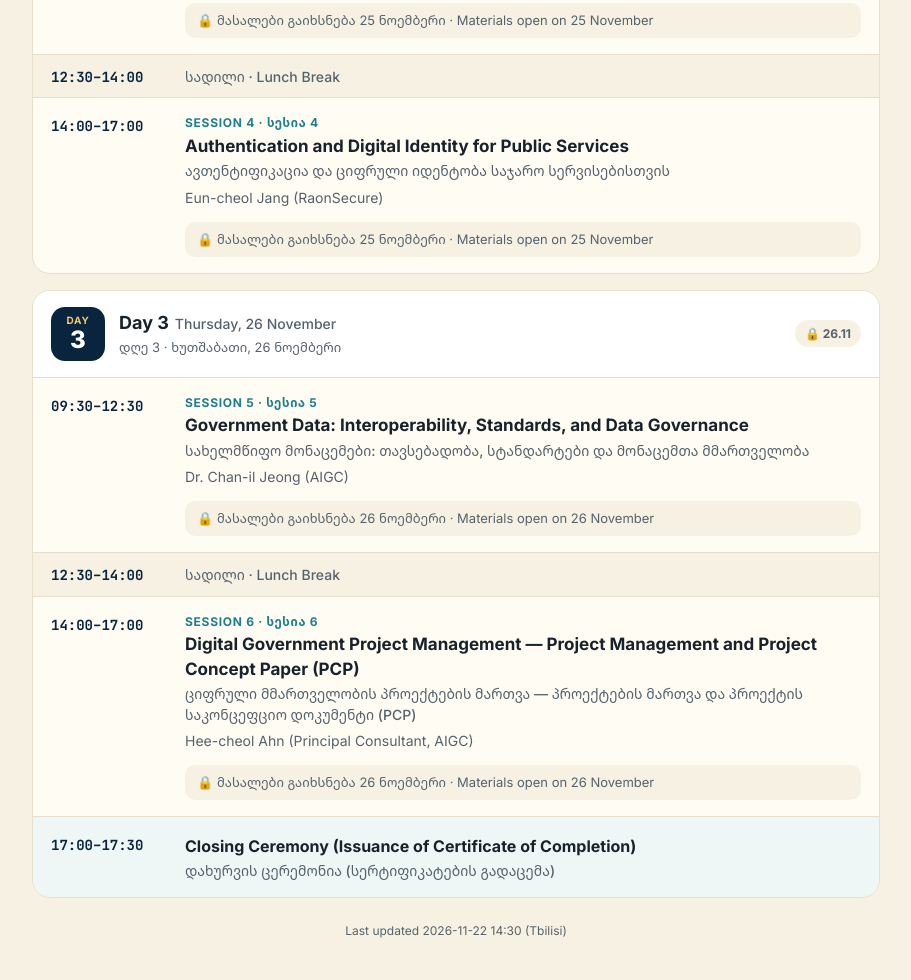
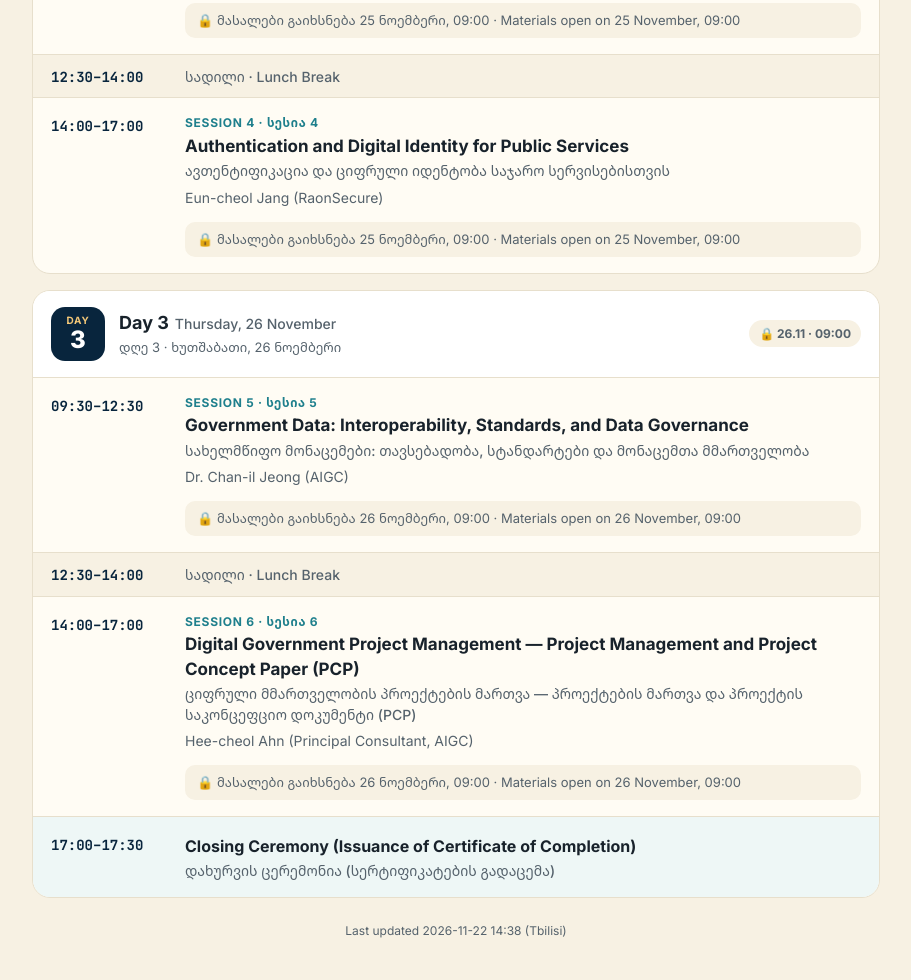
Before and after one commit to chandlrp/dgcc, a plain HTML site: page index.html in a window 1280 px wide. Shown: the part 1201-2181 px from the top of the page, without its empty margins (184-1095 px from the left). Drawn offline with Linux system fonts and the light colour scheme.

Commit message:
Update materials (2026-11-22 14:38 Tbilisi)

```diff
--- a/files.json
+++ b/files.json
@@ -1,5 +1,5 @@
 {
- "updated": "2026-11-22 14:30",
+ "updated": "2026-11-22 14:38",
  "files": [
   {
    "dir": "D1_S1",
@@ -21,7 +21,7 @@
   },
   {
    "dir": "D2_S4",
-   "name": "Session 4. Authentication and Digital Identity for Public Service.pdf",
+   "name": "Session 4. Authentication and Digital Identity for Public Services.pdf",
    "size": 5838838,
    "v": "ec77096a59"
   },
@@ -33,7 +33,7 @@
   },
   {
    "dir": "D3_S6",
-   "name": "Session 6. Digital Government Project Management Training Course_Project Managment and PCP.pdf",
+   "name": "Session 6. Digital Government Project Management Training Course_Project Management and PCP.pdf",
    "size": 4325409,
    "v": "f28b4b21e5"
   }
--- a/index.html
+++ b/index.html
@@ -143,17 +143,20 @@ footer{font-size:12px; color:var(--ink2); padding:8px 0 40px; text-align:center}
  * 조지아어 문구는 초벌 → 현지 검토 필요.
  * ===================================================================== */
 const TZ = '+04:00';
-let DAYS = [];   // schedule.json에서 읽음
+let DAYS = [], LAST = null;   // schedule.json에서 읽음
 const COMMON = '00_common';
 
 const $ = s => document.querySelector(s);
 const esc = s => String(s).replace(/[&<>"']/g, c=>({'&':'&amp;','<':'&lt;','>':'&gt;','"':'&quot;',"'":'&#39;'}[c]));
 const q = new URLSearchParams(location.search);
-// 미리보기: ?asof=2026-11-26 (그 날짜 00:00 트빌리시 기준으로 보기)
-const NOW = q.get('asof') ? new Date(q.get('asof')+'T00:00:00'+TZ).getTime() + 1 : Date.now();
-const openAt = d => new Date(d.date+'T00:00:00'+TZ).getTime();
+let OPEN = '09:00';   // 그날 자료가 열리는 트빌리시 시각 (schedule.json "open"으로 바꿀 수 있음)
+// 미리보기: ?asof=2026-11-25T08:59 (그 시각 트빌리시 기준으로 보기). 날짜만 주면 그날 공개 시각 직후.
+const ASOF = q.get('asof') || '';
+const nowMs = ()=> !ASOF ? Date.now() : new Date((ASOF.includes('T') ? ASOF : ASOF+'T'+OPEN) + ':00' + TZ).getTime();
+let NOW = Date.now();
+const openAt = d => new Date(d.date+'T'+OPEN+':00'+TZ).getTime();
 const isOpen = d => NOW >= openAt(d);
-const tbToday = new Date(NOW + 4*3600e3).toISOString().slice(0,10);   // Tbilisi calendar date
+const tbToday = ()=> new Date(NOW + 4*3600e3).toISOString().slice(0,10);   // Tbilisi calendar date
 
 function fmtSize(b){ return b>=1048576 ? (b/1048576).toFixed(1)+' MB' : Math.max(1,Math.round(b/1024))+' KB' }
 function prettyName(n){ return n.replace(/\.[^.]+$/,'').replace(/_/g,' ') }
@@ -179,10 +182,10 @@ function render(files){
       + '<div class="common">'+filesHTML(byDir[COMMON])+'</div></section>';
   }
   DAYS.forEach(d=>{
-    const open = isOpen(d), today = d.date===tbToday;
+    const open = isOpen(d), today = d.date===tbToday();
     const pill = today ? '<span class="pill today">დღეს · Today</span>'
       : open ? '<span class="pill open">ხელმისაწვდომია · Open</span>'
-      : '<span class="pill lock">🔒 '+esc(d.date.slice(8)+'.11')+'</span>';
+      : '<span class="pill lock">🔒 '+esc(d.date.slice(8)+'.11 · '+OPEN)+'</span>';
     h += '<section class="day'+(today?' today':'')+(d.ws?' ws':'')+'" id="day'+d.n+'"><div class="dh">'
       + '<div class="dn"><small>'+(d.ws?'WS':'DAY')+'</small><b>'+d.n+'</b></div>'
       + '<div class="dt"><h2>'+(d.ws?'Workshop':'Day '+d.n)+'<small>'+esc(d.en)+'</small></h2><div class="ka">'+(d.ws?'ვორქშოპი':'დღე '+d.n)+' · '+esc(d.ka)+'</div></div>'
@@ -195,7 +198,7 @@ function render(files){
         + '<div class="sn">'+(s.ws?'Workshop · ვორქშოპი':'Session '+s.s+' · სესია '+s.s)+'</div>'
         + '<div class="st">'+esc(s.en)+'<span class="ka">'+esc(s.ka)+'</span></div>'
         + (s.sp?'<div class="sp">'+esc(s.sp)+'</div>':'') + '</div>';
-      if(!open) h += '<div class="note lock">მასალები გაიხსნება '+esc(d.ka.split(', ')[1])+' · Materials open on '+esc(d.en.split(', ')[1])+'</div>';
+      if(!open) h += '<div class="note lock">მასალები გაიხსნება '+esc(d.ka.split(', ')[1])+', '+OPEN+' · Materials open on '+esc(d.en.split(', ')[1])+', '+OPEN+'</div>';
       else if(!list.length) h += '<div class="note">მასალები მალე დაემატება · Materials will be added soon</div>';
       else h += filesHTML(list);
       h += '</div>';
@@ -206,8 +209,9 @@ function render(files){
 }
 
 function clock(){
-  const t = new Date(Date.now() + 4*3600e3).toISOString().slice(11,16);
-  $('#now').innerHTML = '<span><span class="dot"></span>თბილისის დრო · Tbilisi time <b>'+t+'</b>'+(q.get('asof')?' · preview as of '+esc(q.get('asof')):'')+'</span>';
+  NOW = nowMs();
+  const t = new Date(NOW + 4*3600e3).toISOString(), hm = t.slice(11,16), dd = t.slice(8,10)+'.'+t.slice(5,7);
+  $('#now').innerHTML = '<span><span class="dot"></span>თბილისის დრო · Tbilisi time <b>'+(ASOF ? dd+' '+hm : hm)+'</b>'+(ASOF?' · <b style="color:#B8432F">PREVIEW</b>':'')+'</span>';
 }
 
 (function init(){
@@ -219,15 +223,17 @@ function clock(){
     catch(e){ $('#copy').textContent = 'https://'+url }
     setTimeout(()=>{ $('#copy').textContent = 'Copy' }, 2000);
   };
-  clock(); setInterval(clock, 30000);
+  clock(); setInterval(()=>{ const was = DAYS.map(isOpen).join(); clock(); if(DAYS.map(isOpen).join()!==was && LAST) render(LAST) }, 30000);
   const get = f => fetch(f+'?t='+Date.now(), {cache:'no-store'}).then(r=>{ if(!r.ok) throw new Error(f+' '+r.status); return r.json() });
   Promise.all([get('schedule.json'), get('files.json')]).then(([sc, j])=>{
     DAYS = sc.days || [];
+    if(/^\d\d:\d\d$/.test(sc.open||'')) OPEN = sc.open;
+    clock();
     if(sc.venue) $('#venue').textContent = sc.venue;
     if(sc.dates) $('#dates').textContent = sc.dates;
     if(sc.title) $('#title').textContent = sc.title;
     if(sc.note){ $('#note').textContent = sc.note; $('#note').classList.remove('hidden') }
-    render(j.files);
+    LAST = j.files; render(j.files);
     if(j.updated) $('#foot').textContent = 'Last updated '+j.updated+' (Tbilisi)';
     const t = document.querySelector('.day.today'); if(t && !location.hash) t.scrollIntoView({block:'start'});
   }).catch(e=>{
--- a/schedule.json
+++ b/schedule.json
@@ -1,9 +1,10 @@
 {
- "_help": "일정 편집: 시간(t), 제목(en·ka), 강사(sp), 날짜(date, 그날 00:00 트빌리시에 자료 공개)를 고친 뒤 publish.bat. dir은 materials 폴더 이름이라 바꾸지 마세요. 쉼표·따옴표 형식이 깨지면 사이트가 안 열립니다. 행사(개회·폐회 등)는 {\"ev\":1,\"t\":\"시간\",\"en\":\"영어\",\"ka\":\"조지아어\"}. 출처: 바탕화면 「2026 조지아 DGCC 역량강화 개최 계획_영문.hwp」.",
+ "_help": "일정 편집: 시간(t), 제목(en·ka), 강사(sp), 날짜(date, 그날 \"open\" 시각(트빌리시)에 자료 공개)를 고친 뒤 publish.bat. dir은 materials 폴더 이름이라 바꾸지 마세요. 쉼표·따옴표 형식이 깨지면 사이트가 안 열립니다. 행사(개회·폐회 등)는 {\"ev\":1,\"t\":\"시간\",\"en\":\"영어\",\"ka\":\"조지아어\"}. 출처: 바탕화면 「2026 조지아 DGCC 역량강화 개최 계획_영문.hwp」.",
  "title": "DGCC – Georgia AI & Digital Government Capacity-Building",
  "dates": "24–26.11.2026 · 09:30–17:00",
  "venue": "Hilton Garden Inn Tbilisi Chavchavadze · 64a Ilia Chavchavadze Avenue, 0162",
  "note": "კორეულ-ქართული თანმიმდევრული თარგმანი · Consecutive Korean–Georgian interpretation throughout the program",
+ "open": "09:00",
  "days": [
   {
    "n": 1,
```
Also changed, not shown: 5 other files.
